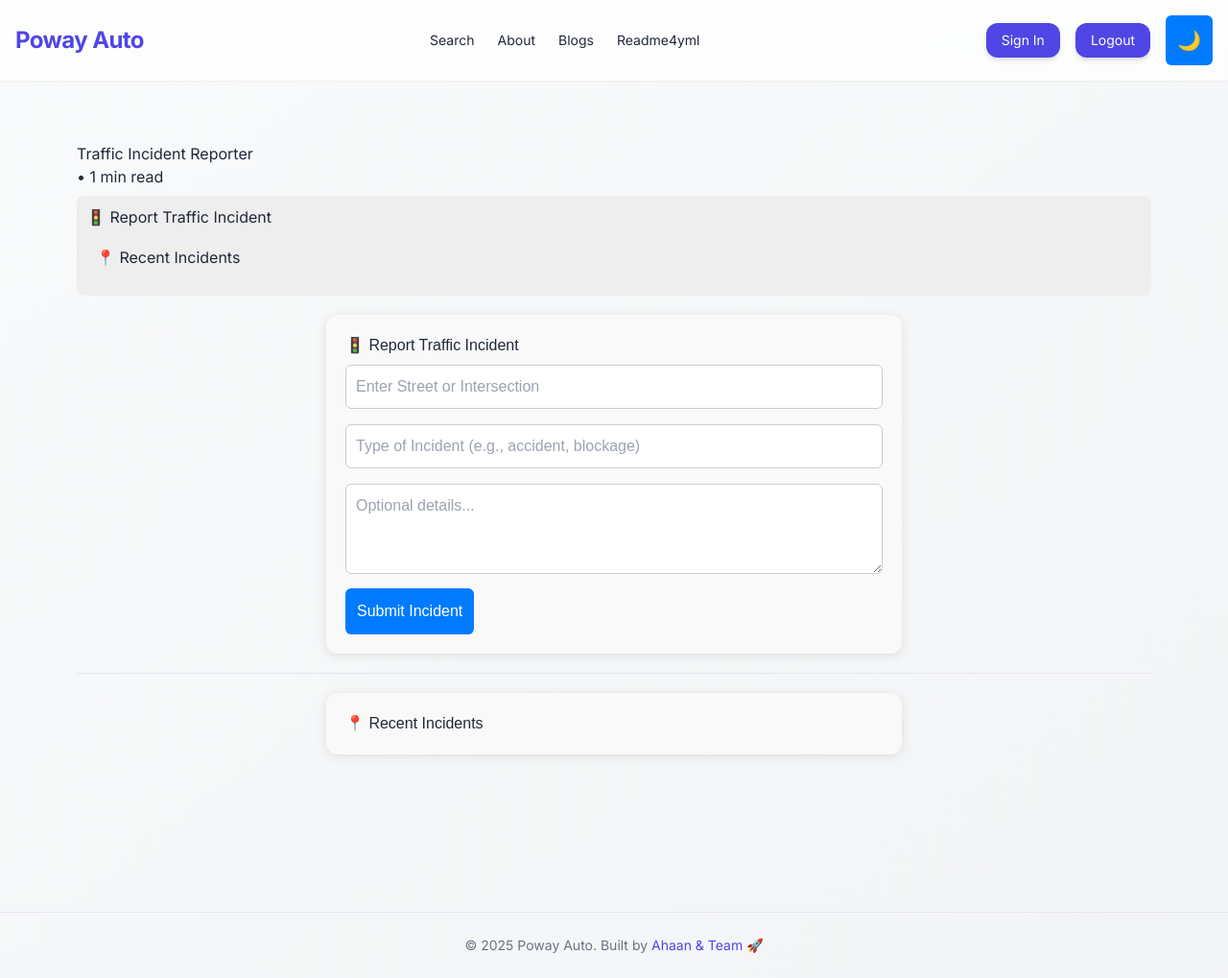
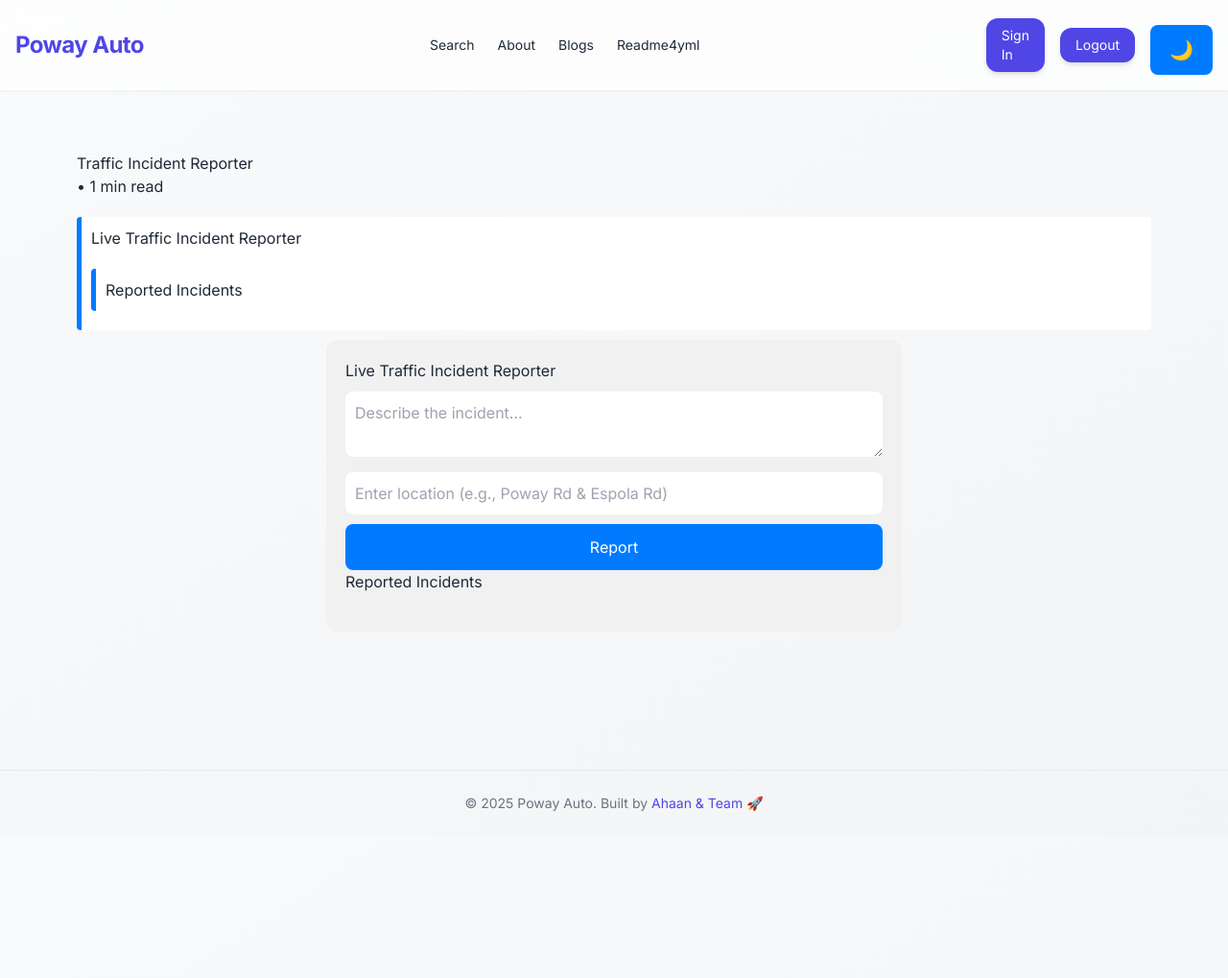
Before and after one commit to Ahaanv19/Poway_Auto_Frontend, a Jekyll site: the page built from navigation/traffic.html, in a window 1280 px wide and 1019 px high. Shown: the whole window at 96% size. Built offline with Jekyll 4.4.1, drawn with Linux system fonts in a browser that asks for light colours; nearby versions of some CDN libraries; a script that is not in the unit is left out.

Commit message:
Fixed Major Issues

```diff
--- a/navigation/traffic.html
+++ b/navigation/traffic.html
@@ -6,98 +6,94 @@
 nav: true
 ---
 
+<!-- report.html -->
 <div class="report-container">
-    <h2 class="title">🚦 Report Traffic Incident</h2>
-    <form id="incidentForm">
-      <input type="text" id="location" placeholder="Enter Street or Intersection" required>
-      <input type="text" id="type" placeholder="Type of Incident (e.g., accident, blockage)" required>
-      <textarea id="details" placeholder="Optional details..." rows="3"></textarea>
-      <button type="submit">Submit Incident</button>
-    </form>
-    <div id="statusMessage"></div>
-  </div>
-
-  <hr>
-
-  <div class="incidents-display">
-    <h3>📍 Recent Incidents</h3>
+    <h2>Live Traffic Incident Reporter</h2>
+    <textarea id="description" placeholder="Describe the incident..."></textarea>
+    <input id="location" placeholder="Enter location (e.g., Poway Rd & Espola Rd)" />
+    <button onclick="reportIncident()">Report</button>
+    <h3>Reported Incidents</h3>
     <ul id="incidentList"></ul>
   </div>
 
-  <style>
-    .report-container, .incidents-display {
-      max-width: 600px;
-      margin: 20px auto;
-      background: #f9f9f9;
-      padding: 20px;
-      border-radius: 12px;
-      box-shadow: 0 2px 12px rgba(0,0,0,0.1);
-      font-family: Arial, sans-serif;
+  <script>
+    const API_BASE = 'https://autonomous.stu.nighthawkcodingsociety.com/api';
+
+    async function reportIncident() {
+      const description = document.getElementById("description").value;
+      const location = document.getElementById("location").value;
+
+      const response = await fetch(`${API_BASE}/report_incident`, {
+        method: 'POST',
+        headers: { 'Content-Type': 'application/json' },
+        body: JSON.stringify({ description, location })
+      });
+
+      const data = await response.json();
+      alert(data.message);
+      loadIncidents();
     }
 
-    input, textarea {
+    async function loadIncidents() {
+      const response = await fetch(`${API_BASE}/incidents`);
+      const data = await response.json();
+
+      const list = document.getElementById("incidentList");
+      list.innerHTML = '';
+      data.forEach(incident => {
+        const item = document.createElement("li");
+        item.textContent = `${incident.description} @ ${incident.location}`;
+        list.appendChild(item);
+      });
+    }
+
+    document.addEventListener('DOMContentLoaded', loadIncidents);
+  </script>
+
+  <style>
+    .report-container {
+      max-width: 600px;
+      margin: auto;
+      padding: 20px;
+      background: #f1f1f1;
+      border-radius: 12px;
+    }
+
+    textarea, input {
       width: 100%;
-      margin: 8px 0;
+      margin-top: 10px;
       padding: 10px;
-      border: 1px solid #ccc;
-      border-radius: 6px;
+      font-size: 16px;
+      border-radius: 8px;
     }
 
     button {
-      background-color: #007bff;
+      margin-top: 10px;
+      padding: 12px;
+      width: 100%;
+      background: #007bff;
       color: white;
+      font-size: 16px;
       border: none;
-      padding: 12px;
-      border-radius: 6px;
+      border-radius: 8px;
       cursor: pointer;
     }
 
     button:hover {
-      background-color: #0056b3;
+      background: #0056b3;
     }
 
     ul {
-      list-style-type: none;
-      padding-left: 0;
+      margin-top: 20px;
+      padding: 0;
+      list-style: none;
     }
 
     li {
-      margin: 8px 0;
-      background: #eee;
+      background: #fff;
+      margin-bottom: 10px;
       padding: 10px;
-      border-radius: 8px;
+      border-left: 5px solid #007bff;
+      border-radius: 4px;
     }
   </style>
-
-  <script>
-  document.getElementById('incidentForm').addEventListener('submit', async (e) => {
-    e.preventDefault();
-    const location = document.getElementById('location').value;
-    const type = document.getElementById('type').value;
-    const details = document.getElementById('details').value;
-
-    const res = await fetch('https://autonomous.stu.nighthawkcodingsociety.com/api/incidents', {
-      method: 'POST',
-      headers: { 'Content-Type': 'application/json' },
-      body: JSON.stringify({ location, type, details })
-    });
-
-    const data = await res.json();
-    document.getElementById('statusMessage').innerText = data.message || 'Incident reported.';
-    document.getElementById('incidentForm').reset();
-    loadIncidents(); // refresh list
-  });
-
-  async function loadIncidents() {
-    const res = await fetch('https://autonomous.stu.nighthawkcodingsociety.com/api/incidents');
-    const data = await res.json();
-
-    const list = document.getElementById('incidentList');
-    list.innerHTML = '';
-    data.forEach((incident) => {
-      list.innerHTML += `<li><strong>${incident.type}</strong> at <em>${incident.location}</em><br>${incident.details || ''}</li>`;
-    });
-  }
-
-  loadIncidents();
-  </script>
```
